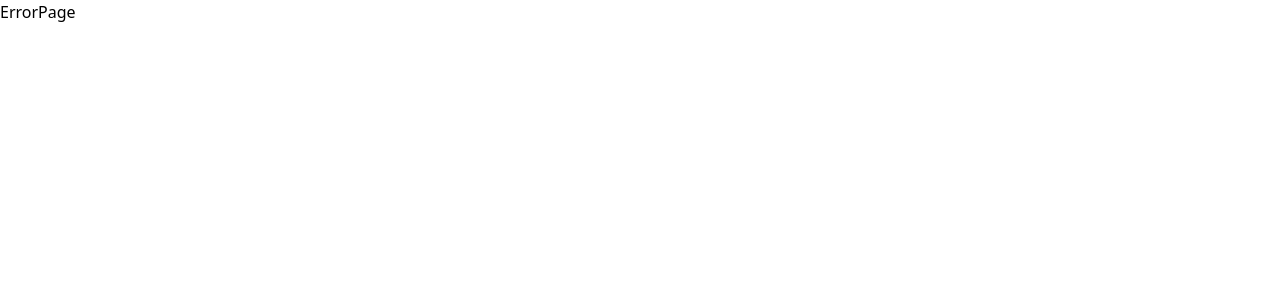
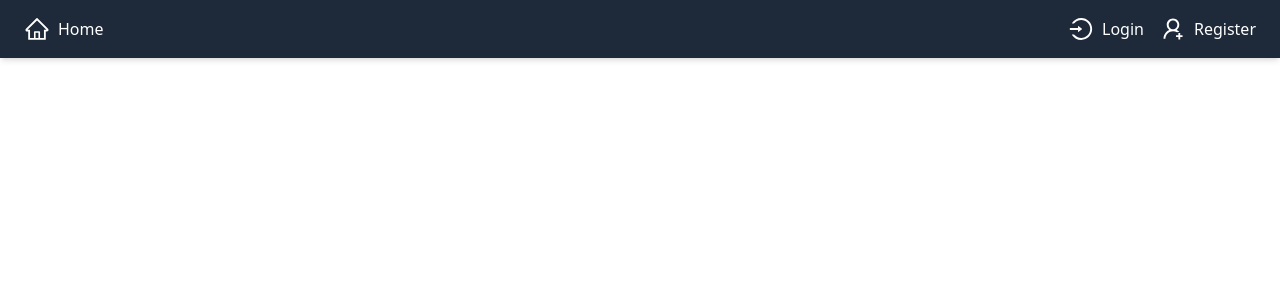
Before and after one commit to williamscodebox/movies-project-v2, a React (Vite) app in the folder frontend/: page /admin/movies/genre in a window 1280 px wide. Before the commit this address had no page. Shown: the top 300 px of the page. Built offline with nearby package versions, Linux system fonts and the light colour scheme.

Commit message:
added adminRoute

```diff
--- a/frontend/src/main.jsx
+++ b/frontend/src/main.jsx
@@ -6,16 +6,19 @@ import store from "./redux/store.js";
 import { Provider } from "react-redux";
 import { Route, RouterProvider, createRoutesFromElements } from "react-router";
 import { createBrowserRouter } from "react-router-dom";
-import Home from "./pages/Home.jsx";
 import ErrorPage from "./pages/ErrorPage.jsx";
+
+//Auth
+import AdminRoute from "./pages/Admin/AdminRoute.jsx";
+import GenreList from "./pages/Admin/GenreList.jsx";
+
+// Restricted
 import Login from "./pages/Auth/Login.jsx";
 import Register from "./pages/Auth/Register.jsx";
 import PrivateRoute from "./pages/Auth/PrivateRoute.jsx";
+
+import Home from "./pages/Home.jsx";
 import Profile from "./pages/User/Profile.jsx";
-
-//Auth
-
-// Restricted
 
 const router = createBrowserRouter(
   createRoutesFromElements(
@@ -28,6 +31,10 @@ const router = createBrowserRouter(
       <Route path="" element={<PrivateRoute />}>
         <Route path="/profile" element={<Profile />} />
       </Route>
+
+      <Route path="" element={<AdminRoute />}>
+        <Route path="/admin/movies/genre" element={<GenreList />} />
+      </Route>
     </Route>
   )
 );
--- /dev/null
+++ b/frontend/src/pages/Admin/AdminRoute.jsx
@@ -0,0 +1,7 @@
+import React from "react";
+
+const AdminRoute = () => {
+  return <div>AdminRoute</div>;
+};
+
+export default AdminRoute;
--- /dev/null
+++ b/frontend/src/pages/Admin/GenreList.jsx
@@ -0,0 +1,7 @@
+import React from "react";
+
+const GenreList = () => {
+  return <div>GenreList</div>;
+};
+
+export default GenreList;
```
